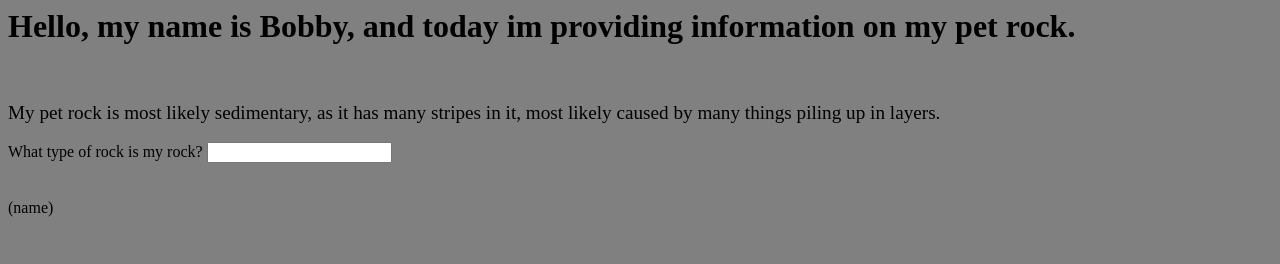
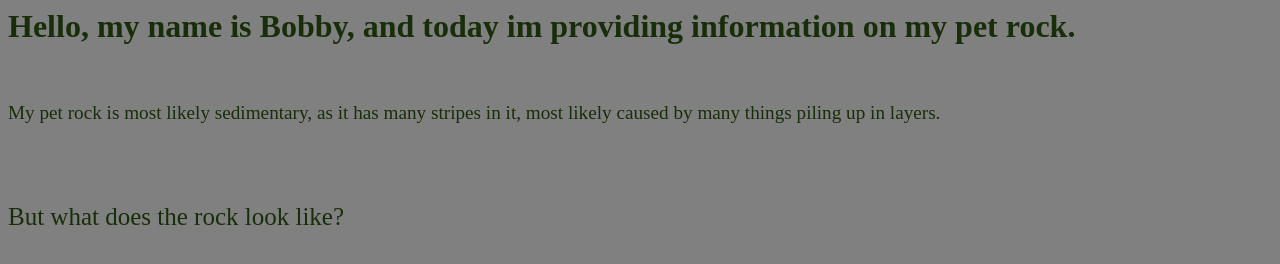
Before and after one commit to ghosthollowknightreal/ghosthollowknightreal.github.io-repo2, a plain HTML site: page index.html in a window 1280 px wide. Drawn offline with Linux system fonts and the light colour scheme.

Commit message:
Update index.html

```diff
--- a/index.html
+++ b/index.html
@@ -1,8 +1,8 @@
 <body bgcolor="grey">
-<h1> Hello, my name is Bobby, and today im providing information on my pet rock.</h1> <br>
+<h1 style="color: #182D09;"> Hello, my name is Bobby, and today im providing information on my pet rock.</h1> <br>
 <br>
-<big> My pet rock is most likely sedimentary, as it has many stripes in it, most likely caused by many things piling up in layers.</big> <br>
+<big style="color: #182D09;"> My pet rock is most likely sedimentary, as it has many stripes in it, most likely caused by many things piling up in layers.</big> <br>
 <br>
- <div> What type of rock is my rock? <input type="text" name="Answer">
- <div/> <br>
- <br> <div>(name)</div>
+ <br>
+ <br>
+ <p style="font-size: 25px; color: #182D09;"> But what does the rock look like? </p>
```
